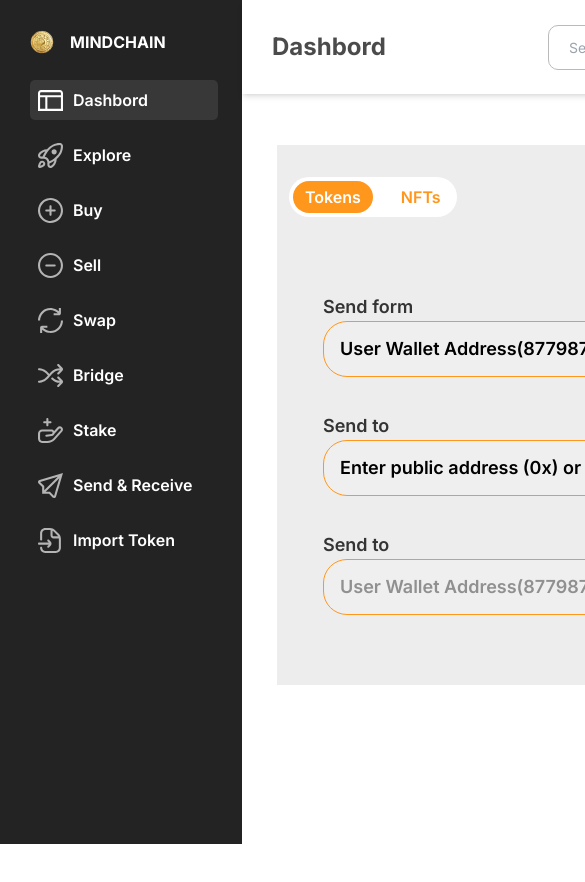
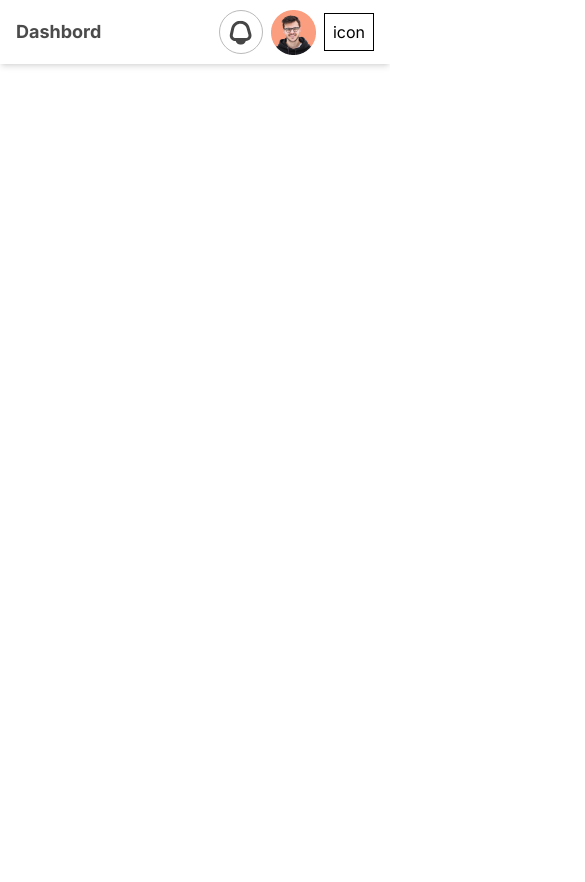
Before and after one commit to alenpragma/mindwallet, a Next.js app: page /send in a window 390 px wide. Shown: the top 882 px of the page, 585 px wide, since content can reach past the window. After the commit the page ends 844 px from the top, so only its background shows below. Built offline with nearby package versions, Linux system fonts and the light colour scheme.

Commit message:
sidebar responsive

```diff
--- a/src/app/(dashboardLayout)/layout.js
+++ b/src/app/(dashboardLayout)/layout.js
@@ -1,14 +1,16 @@
+"use client";
 import Header from "@/components/ui/header";
 import Sidebar from "@/components/ui/sidebar";
-import React from "react";
+import React, { useState } from "react";
 
 const DashboardLayout = ({ children }) => {
+  const [show, setShow] = useState(true);
   return (
     <div className='flex '>
-      <Sidebar />
+      <Sidebar show={show} />
       <div className=''>
-        <Header />
-        <div className='px-[35px] mb-60'>{children}</div>
+        <Header setShow={setShow} show={show} />
+        {/* <div className='px-[35px] mb-60'>{children}</div> */}
       </div>
     </div>
   );
--- a/src/components/ui/header.js
+++ b/src/components/ui/header.js
@@ -3,19 +3,19 @@ import Search from "../icons/search";
 import NotifactionIcon from "../icons/notifactionIcon";
 import user from "@/assets/user1.png";
 import Image from "next/image";
-const Header = () => {
+const Header = ({ setShow, show }) => {
   return (
-    <div className=' lg:w-[1102px] px-[30px] shadow-md h-[94px]'>
+    <div className='w-screen lg:w-[1102px] px-4 lg:px-[30px] shadow-md h-16 lg:h-[94px]'>
       <div className='h-full flex justify-between place-items-center'>
         <div>
-          <h2 className='text-2xl cursor-pointer font-bold leading-8 text-[#4B4B4B]'>
+          <h2 className='text-lg lg:text-2xl cursor-pointer font-bold leading-8 text-[#4B4B4B]'>
             Dashbord
           </h2>
         </div>
 
-        <div className='flex gap-5'>
+        <div className='flex place-items-center gap-2 lg:gap-5'>
           <div className='relative'>
-            <div className=' w-[259px] h-[45px]'>
+            <div className='hidden lg:block w-[259px] h-[45px]'>
               <input
                 className=' text-sm w-[259px] h-[45px] focus:outline-none px-5 text-[#464646] rounded-[10px] border-[1px] border-[#BABABA]'
                 type='text'
@@ -33,6 +33,9 @@ const Header = () => {
           <div className='cursor-pointer'>
             <Image src={user} alt='user' />
           </div>
+          <div onClick={() => setShow(!show)} className='lg:hidden'>
+            <span className='border border-black py-2 px-2'>icon</span>
+          </div>
         </div>
       </div>
     </div>
--- a/src/components/ui/sidebar.js
+++ b/src/components/ui/sidebar.js
@@ -10,9 +10,14 @@ import Bridge from "../icons/bridge";
 import Dashboard from "../icons/dashboard";
 import Link from "next/link";
 
-const Sidebar = () => {
+const Sidebar = ({ show }) => {
   return (
-    <div className='bg-[#232323] h-full p-[30px] pr-6 min-h-screen text-white'>
+    <div className='relative'>
+      <div
+        className={`${
+          show ? "hidden   lg:block" : ""
+        } bg-[#232323]  absolute lg:relative h-full p-3  lg:p-[30px] pr-3 lg:pr-6 min-h-screen text-white`}
+      >
         <div className='flex gap-4 mb-[26px]'>
           <Image src={coin} alt='coin' />
           <h2 className='font-bold'>MINDCHAIN</h2>
@@ -146,6 +151,7 @@ const Sidebar = () => {
           </Link>
         </div>
       </div>
+    </div>
   );
 };
 
```
Lines whose indentation alone changed are shown as unchanged.
